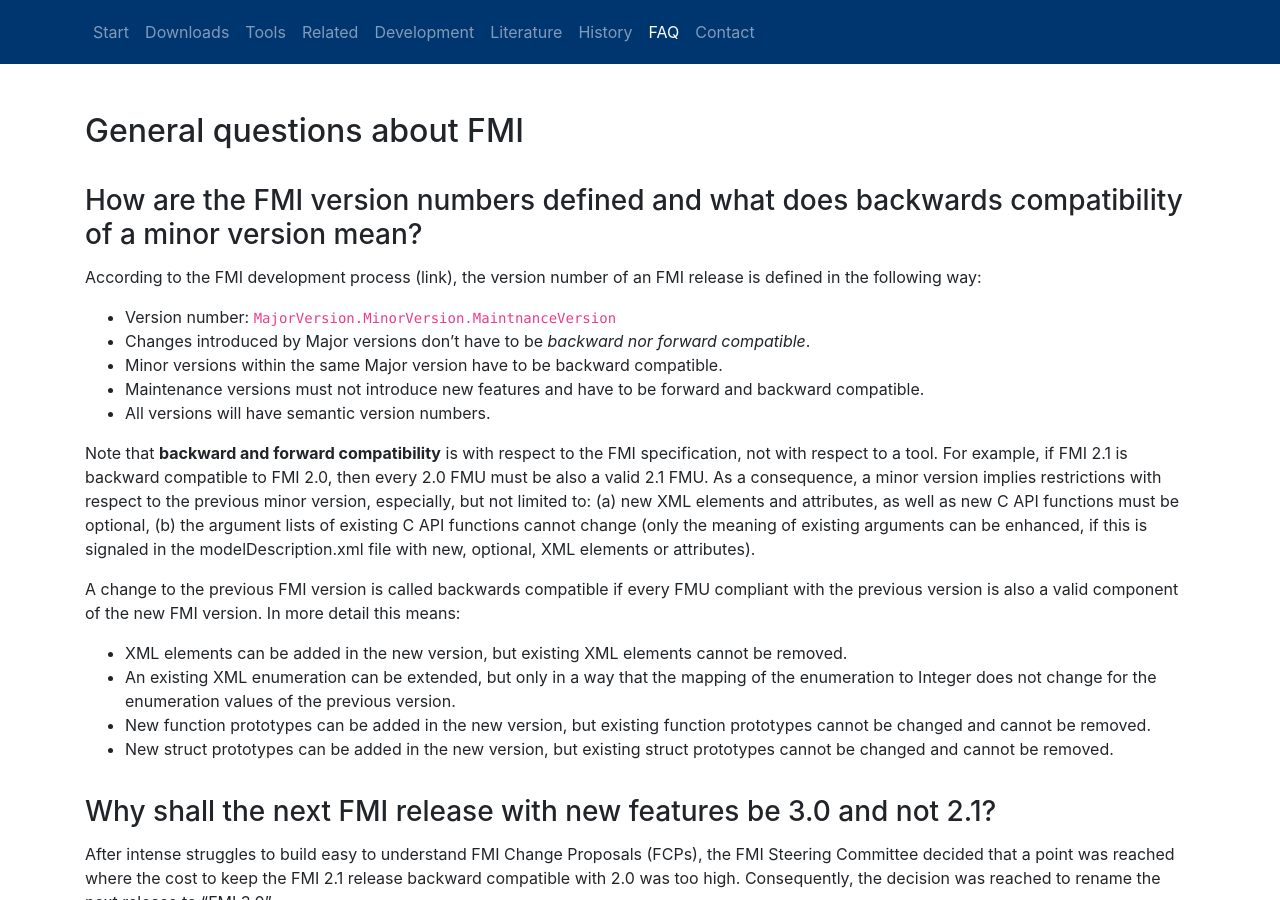
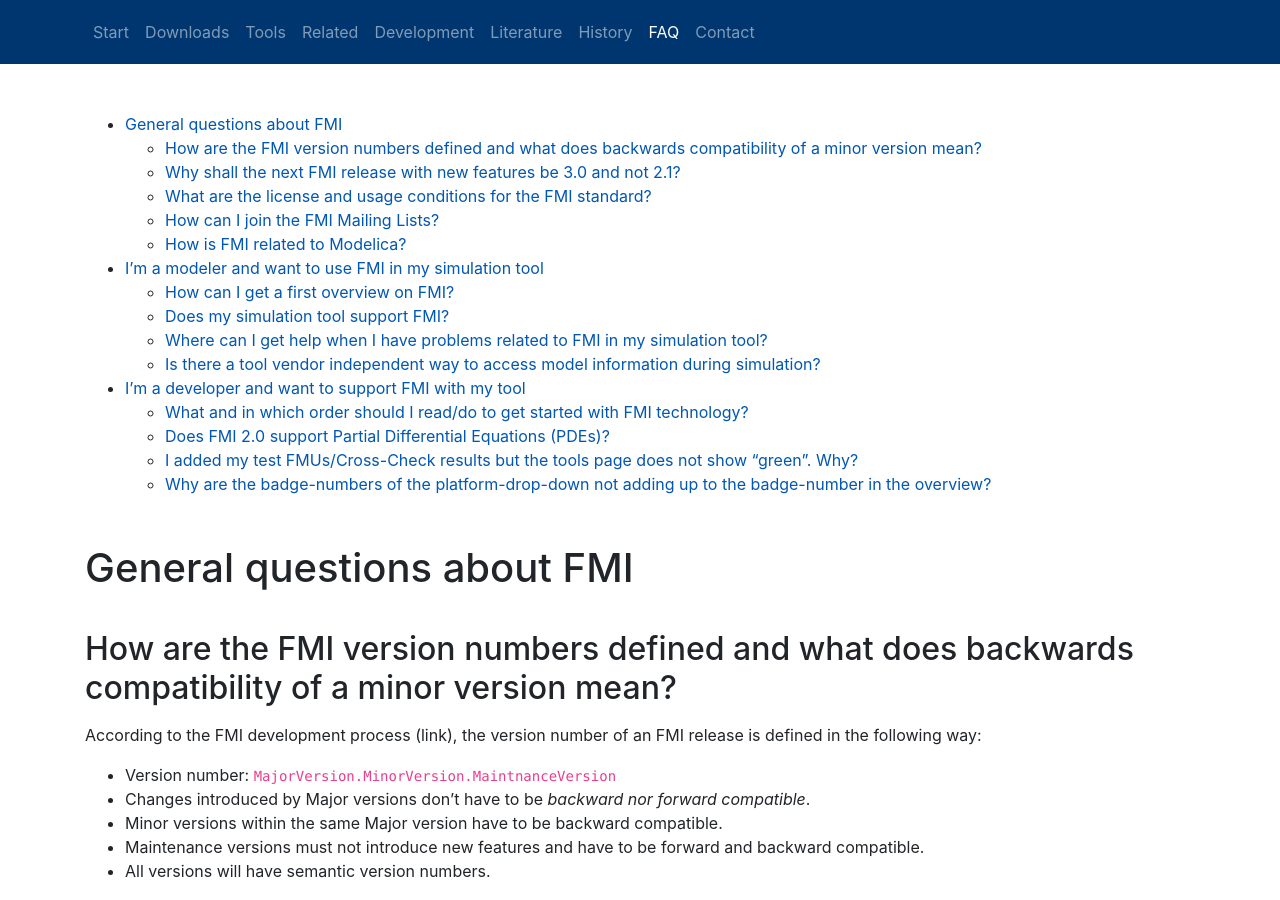
Before and after one commit to t-sommer/fmi-website, a Jekyll site: the page built from pages/faq.md, in a window 1280 px wide and 900 px high. Built offline with Jekyll 4.4.1, drawn with Linux system fonts in a browser that asks for light colours; nearby versions of some CDN libraries.

Commit message:
Add TOC to FAQ page

```diff
--- /dev/null
+++ b/_includes/toc.html
@@ -0,0 +1,85 @@
+{% capture tocWorkspace %}
+    {% comment %}
+        Version 1.0.5
+          https://github.com/allejo/jekyll-toc
+
+        "...like all things liquid - where there's a will, and ~36 hours to spare, there's usually a/some way" ~jaybe
+
+        Usage:
+            {% include toc.html html=content sanitize=true class="inline_toc" id="my_toc" h_min=2 h_max=3 %}
+
+        Parameters:
+            * html       (string) - the HTML of compiled markdown generated by kramdown in Jekyll
+
+        Optional Parameters:
+            * sanitize   (bool)   : false  - when set to true, the headers will be stripped of any HTML in the TOC
+            * class      (string) :   ''   - a CSS class assigned to the TOC
+            * id         (string) :   ''   - an ID to assigned to the TOC
+            * h_min      (int)    :   1    - the minimum TOC header level to use; any header lower than this value will be ignored
+            * h_max      (int)    :   6    - the maximum TOC header level to use; any header greater than this value will be ignored
+            * ordered    (bool)   : false  - when set to true, an ordered list will be outputted instead of an unordered list
+            * item_class (string) :   ''   - add custom class for each list item; has support for '%level%' placeholder, which is the current heading level
+            * baseurl    (string) :   ''   - add a base url to the TOC links for when your TOC is on another page than the actual content
+
+        Output:
+            An ordered or unordered list representing the table of contents of a markdown block. This snippet will only generate the table of contents and will NOT output the markdown given to it
+    {% endcomment %}
+
+    {% capture my_toc %}{% endcapture %}
+    {% assign orderedList = include.ordered | default: false %}
+    {% assign minHeader = include.h_min | default: 1 %}
+    {% assign maxHeader = include.h_max | default: 6 %}
+    {% assign nodes = include.html | split: '<h' %}
+    {% assign firstHeader = true %}
+
+    {% capture listModifier %}{% if orderedList %}1.{% else %}-{% endif %}{% endcapture %}
+
+    {% for node in nodes %}
+        {% if node == "" %}
+            {% continue %}
+        {% endif %}
+
+        {% assign headerLevel = node | replace: '"', '' | slice: 0, 1 | times: 1 %}
+
+        {% if headerLevel < minHeader or headerLevel > maxHeader %}
+            {% continue %}
+        {% endif %}
+
+        {% if firstHeader %}
+            {% assign firstHeader = false %}
+            {% assign minHeader = headerLevel %}
+        {% endif %}
+
+        {% assign indentAmount = headerLevel | minus: minHeader | add: 1 %}
+        {% assign _workspace = node | split: '</h' %}
+
+        {% assign _idWorkspace = _workspace[0] | split: 'id="' %}
+        {% assign _idWorkspace = _idWorkspace[1] | split: '"' %}
+        {% assign html_id = _idWorkspace[0] %}
+
+        {% capture _hAttrToStrip %}{{ _workspace[0] | split: '>' | first }}>{% endcapture %}
+        {% assign header = _workspace[0] | replace: _hAttrToStrip, '' %}
+
+        {% assign space = '' %}
+        {% for i in (1..indentAmount) %}
+            {% assign space = space | prepend: '    ' %}
+        {% endfor %}
+
+        {% unless include.item_class == blank %}
+            {% capture listItemClass %}{:.{{ include.item_class | replace: '%level%', headerLevel }}}{% endcapture %}
+        {% endunless %}
+
+        {% capture my_toc %}{{ my_toc }}
+{{ space }}{{ listModifier }} {{ listItemClass }} [{% if include.sanitize %}{{ header | strip_html }}{% else %}{{ header }}{% endif %}]({% if include.baseurl %}{{ include.baseurl }}{% endif %}#{{ html_id }}){% endcapture %}
+    {% endfor %}
+
+    {% if include.class %}
+        {% capture my_toc %}{:.{{ include.class }}}
+{{ my_toc | lstrip }}{% endcapture %}
+    {% endif %}
+
+    {% if include.id %}
+        {% capture my_toc %}{: #{{ include.id }}}
+{{ my_toc | lstrip }}{% endcapture %}
+    {% endif %}
+{% endcapture %}{% assign tocWorkspace = '' %}{{ my_toc | markdownify | strip }}
--- a/_layouts/default.html
+++ b/_layouts/default.html
@@ -45,7 +45,12 @@
 </header>
 
 <main>
+
   <div class="container my-5">
+  {% if page.toc %}
+  {% include toc.html html=content %}
+  {% endif %}
+
   {{ content }}
   </div>
 </main>
--- a/pages/faq.md
+++ b/pages/faq.md
@@ -25,7 +26,7 @@
 - New function prototypes can be added in the new version, but existing function prototypes cannot be changed and cannot be removed.
 - New struct prototypes can be added in the new version, but existing struct prototypes cannot be changed and cannot be removed.
 
-### Why shall the next FMI release with new features be 3.0 and not 2.1?
+## Why shall the next FMI release with new features be 3.0 and not 2.1?
 
 After intense struggles to build easy to understand FMI Change Proposals (FCPs), the FMI Steering Committee decided that a point was reached where the cost to keep the FMI 2.1 release backward compatible with 2.0 was too high. Consequently, the decision was reached to rename the next release to "FMI 3.0".
 
@@ -38,21 +39,21 @@
 We are certain that FMI 3.0 will be simpler to understand and implement now that we can simplify the FCPs.
 
 
-### What are the license and usage conditions for the FMI standard?
+## What are the license and usage conditions for the FMI standard?
 
 Access and use of the FMI standard is free of charge. However, vendors may charge for their tools to support the FMI standard, either by exporting FMUs or by importing FMUs.
 
 **To be clear: While the FMI standard is open and free, commercial implementations might not be.**
 
 
-### How can I join the FMI Mailing Lists?
+## How can I join the FMI Mailing Lists?
 
 - The “FMI-Info-Mailing list” is used for public announcements. You can find a registration link on our contact page.
 - The “FMI design” Mailing list is used by active developers of FMI (typically members of the FMI Advisory or Steering Committee). If you are interested please contact contact@fmi-standard.org
 - The “FMI Steering” Mailing list is used by members of the FMI Steering Committee. To join you need to be a member of the FMI Steering Committee.
 
 
-### How is FMI related to Modelica?
+## How is FMI related to Modelica?
 
 - Technically FMI is not related to Modelica, and can be seen as a complementary technology.
 - The intention of the FMI project is to be neutral with respect to tools, technologies (e.g. solvers, OS, files, systems…) and languages (including Modelica).
@@ -61,7 +62,7 @@
 
 # I'm a modeler and want to use FMI in my simulation tool
 
-### How can I get a first overview on FMI?
+## How can I get a first overview on FMI?
 
 Please have a look at the literature page, especially on the overview talks/slides from the 8th, 9th and 10th Modelica Conference
 
@@ -70,27 +71,27 @@
 - FMI 2.0: Presentations about new features and applications ZIP
 
 
-### Does my simulation tool support FMI?
+## Does my simulation tool support FMI?
 
 Please see the FMI tools page for a list of tools for that tool vendors have announced their support of FMI.
 
 **While the FMI project defines cross check rules, the tool vendors carry sole responsibility for their stated FMI support and the provided compatibility results.**
 
 
-### Where can I get help when I have problems related to FMI in my simulation tool?
+## Where can I get help when I have problems related to FMI in my simulation tool?
 
 - Typically an exporting and an importing tool are involved in FMI-based simulation. So if problems occur and if it is not obvious which tool causes the problem, you should communicate the problem to the support team of both involved tools
 - As a general discussion forum about FMI, you may use the FMI forum on Stack Overflow
 
 
-### Is there a tool vendor independent way to access model information during simulation?
+## Is there a tool vendor independent way to access model information during simulation?
 
 ASAM XIL-MA is a standardized API that allows the access of model parameters, stimulations and simulation results and to control simulation experiments as well. Please see the related ASAM XIL-MA section.
 
 
 # I'm a developer and want to support FMI with my tool
 
-### What and in which order should I read/do to get started with FMI technology?
+## What and in which order should I read/do to get started with FMI technology?
 
 That depends mostly on your background knowledge. We assume here you already have fundamental knowledge of simulation technology (ODE vs. DAE, zero-crossing, state/time events, derivatives etc.):
 
@@ -100,7 +101,7 @@
 - Re-read the standard document in detail.
 
 
-### Does FMI 2.0 support Partial Differential Equations (PDEs)?
+## Does FMI 2.0 support Partial Differential Equations (PDEs)?
 
 There are two kinds of FMI variants: Model Exchange and Co-Simulation.
 
@@ -111,7 +112,7 @@
 But explicitly exposing a PDE to a solver using FMUs is currently not supported.
 
 
-### I added my test FMUs/Cross-Check results but the tools page does not show "green". Why?
+## I added my test FMUs/Cross-Check results but the tools page does not show "green". Why?
 
 The Cross-Check Rules list a number of conditions before turning an entry “green”. In short:
 
@@ -121,6 +122,6 @@
 Please refer to the complete set of rules and notes.
 
 
-### Why are the badge-numbers of the platform-drop-down not adding up to the badge-number in the overview?
+## Why are the badge-numbers of the platform-drop-down not adding up to the badge-number in the overview?
 
 The platform-drop-down list contains only platforms the tool has passed the Cross-Check Rules. But the overview lists all FMUs or Cross-Check Results submitted.
```
Also changed, not shown: other parts of pages/faq.md (+3 -2 lines).
